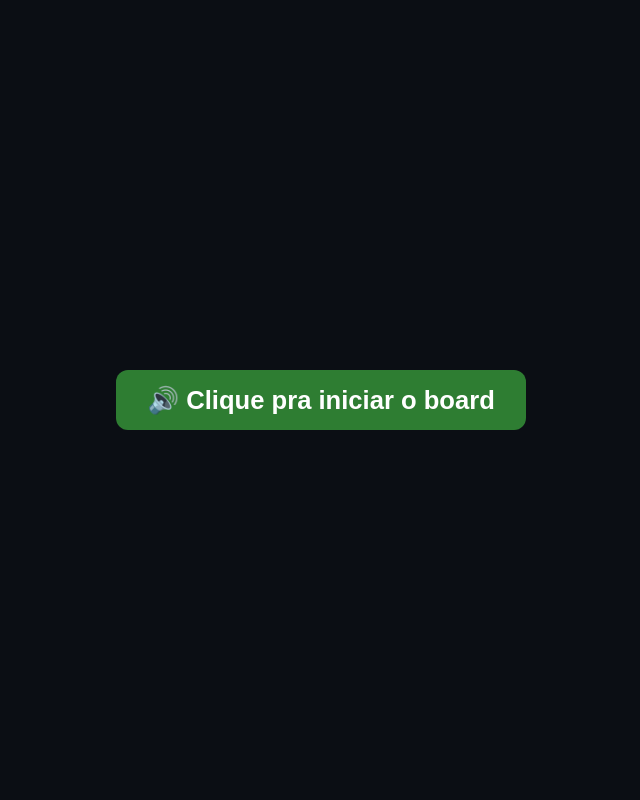
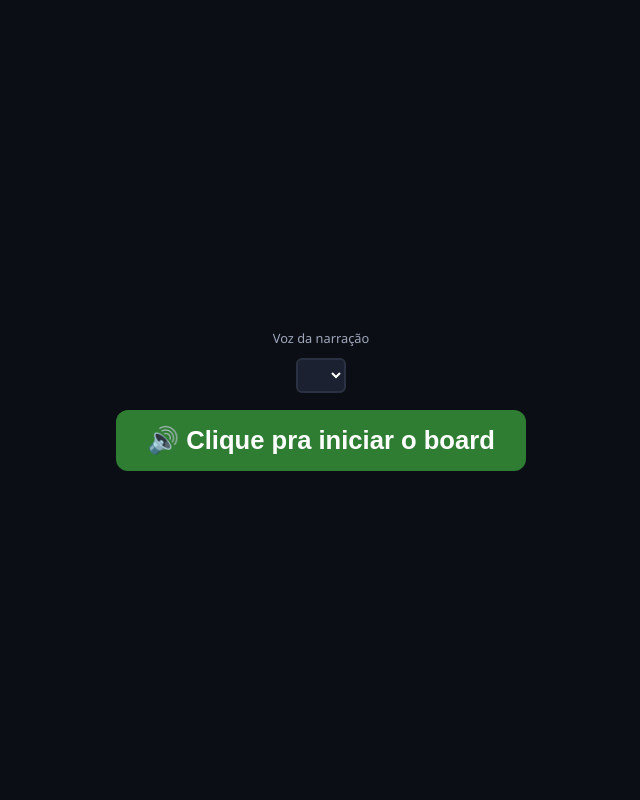
Before and after one commit to franxfonseca/NFL-DA-GALERA-DRAFT, a Flask app: page / in a window 1280 px wide. Shown: the whole page, without its empty margins (319-959 px from the left). Run offline with Flask 3, Linux system fonts and the light colour scheme; data that the repository does not hold is empty.

Commit message:
Seletor de voz na tela de desbloqueio do board
Windows tem 2 vozes em pt-BR instaladas (Microsoft Daniel e Maria).
O seletor fica junto do botao de desbloqueio de audio, populado com
speechSynthesis.getVoices() do proprio navegador que vai narrar - isso
importa porque o painel de controle pode rodar num celular separado,
com vozes diferentes das do board. Escolha fica salva no localStorage
desse navegador especifico, entao nao precisa escolher de novo depois
de recarregar a pagina.

```diff
--- a/app/static/board.css
+++ b/app/static/board.css
@@ -118,6 +118,27 @@ html, body {
     display: none;
 }
 
+.desbloquear-caixa {
+    display: flex;
+    flex-direction: column;
+    align-items: center;
+    gap: 0.8vw;
+}
+
+.desbloquear-caixa label {
+    font-size: 1vw;
+    color: #a0a8bd;
+}
+
+#select-voz {
+    font-size: 1.2vw;
+    padding: 0.5vw 1vw;
+    border-radius: 6px;
+    border: 2px solid #2a3142;
+    background: #1b2130;
+    color: #fff;
+}
+
 #btn-desbloquear {
     font-size: 2vw;
     padding: 1.2vw 2.4vw;
@@ -127,6 +148,7 @@ html, body {
     border-radius: 12px;
     cursor: pointer;
     font-weight: bold;
+    margin-top: 0.5vw;
 }
 
 /* ---- coreografia de revelacao (etapa 4) ---- */
--- a/app/static/board.js
+++ b/app/static/board.js
@@ -10,10 +10,48 @@ let picksConhecidos = null; // null = board ainda nao carregou pela 1a vez
 // so no comeco da noite (ver #desbloquear no board.html)
 let audioCtx = null;
 
+// voz escolhida pro TTS - fica salva no navegador desse board especifico
+// (nao no servidor, porque cada dispositivo tem seu proprio conjunto de vozes)
+let vozEscolhida = null;
+
+function popularVozes() {
+    const select = document.getElementById("select-voz");
+    const vozes = speechSynthesis.getVoices();
+    if (!vozes.length) return;
+
+    select.innerHTML = "";
+    // vozes em portugues primeiro, e o resto depois
+    const ordenadas = [...vozes].sort((a, b) => {
+        const aPt = a.lang.startsWith("pt") ? 0 : 1;
+        const bPt = b.lang.startsWith("pt") ? 0 : 1;
+        return aPt - bPt;
+    });
+    for (const voz of ordenadas) {
+        const opcao = document.createElement("option");
+        opcao.value = voz.name;
+        opcao.textContent = `${voz.name} (${voz.lang})`;
+        select.appendChild(opcao);
+    }
+
+    const salva = localStorage.getItem("vozEscolhida");
+    if (salva && ordenadas.some((v) => v.name === salva)) {
+        select.value = salva;
+    }
+}
+
+// getVoices() pode vir vazio na primeira chamada e carregar so depois
+popularVozes();
+speechSynthesis.onvoiceschanged = popularVozes;
+
 document.getElementById("btn-desbloquear").addEventListener("click", () => {
     audioCtx = new (window.AudioContext || window.webkitAudioContext)();
     audioCtx.resume();
     window.audioCtx = audioCtx; // pra dar F12 e conferir audioCtx.state se o som falhar na hora
+
+    const nomeEscolhido = document.getElementById("select-voz").value;
+    vozEscolhida = speechSynthesis.getVoices().find((v) => v.name === nomeEscolhido) || null;
+    localStorage.setItem("vozEscolhida", nomeEscolhido);
+
     document.getElementById("desbloquear").classList.add("escondido");
 });
 
@@ -86,6 +124,9 @@ function falar(texto) {
     try {
         const utter = new SpeechSynthesisUtterance(texto);
         utter.lang = "pt-BR";
+        if (vozEscolhida) {
+            utter.voice = vozEscolhida;
+        }
         speechSynthesis.speak(utter);
     } catch (erro) {
         console.error("falha no TTS:", erro);
--- a/app/templates/board.html
+++ b/app/templates/board.html
@@ -19,7 +19,11 @@
     </div>
 
     <div id="desbloquear">
-        <button id="btn-desbloquear">🔊 Clique pra iniciar o board</button>
+        <div class="desbloquear-caixa">
+            <label for="select-voz">Voz da narração</label>
+            <select id="select-voz"></select>
+            <button id="btn-desbloquear">🔊 Clique pra iniciar o board</button>
+        </div>
     </div>
 
     <div id="revelacao">
```
